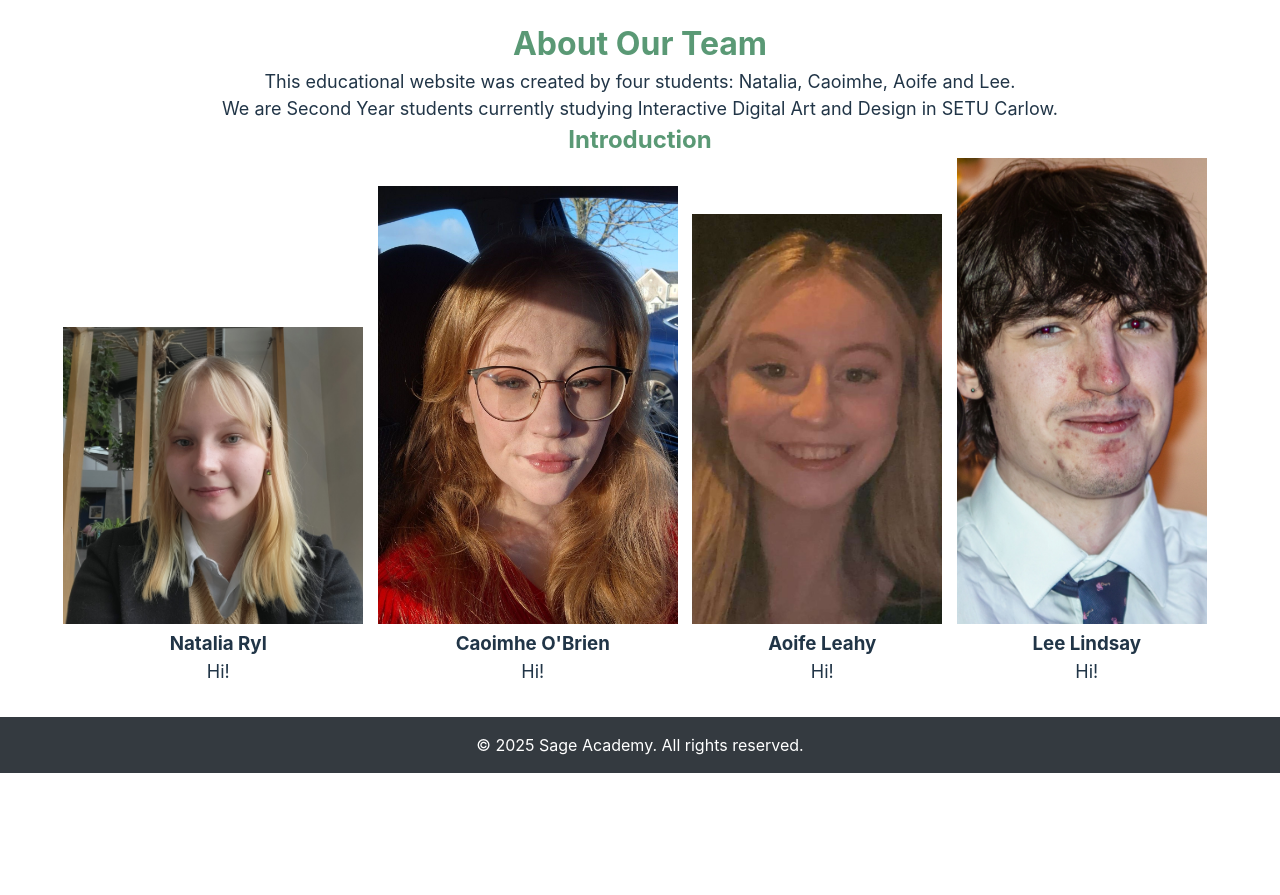
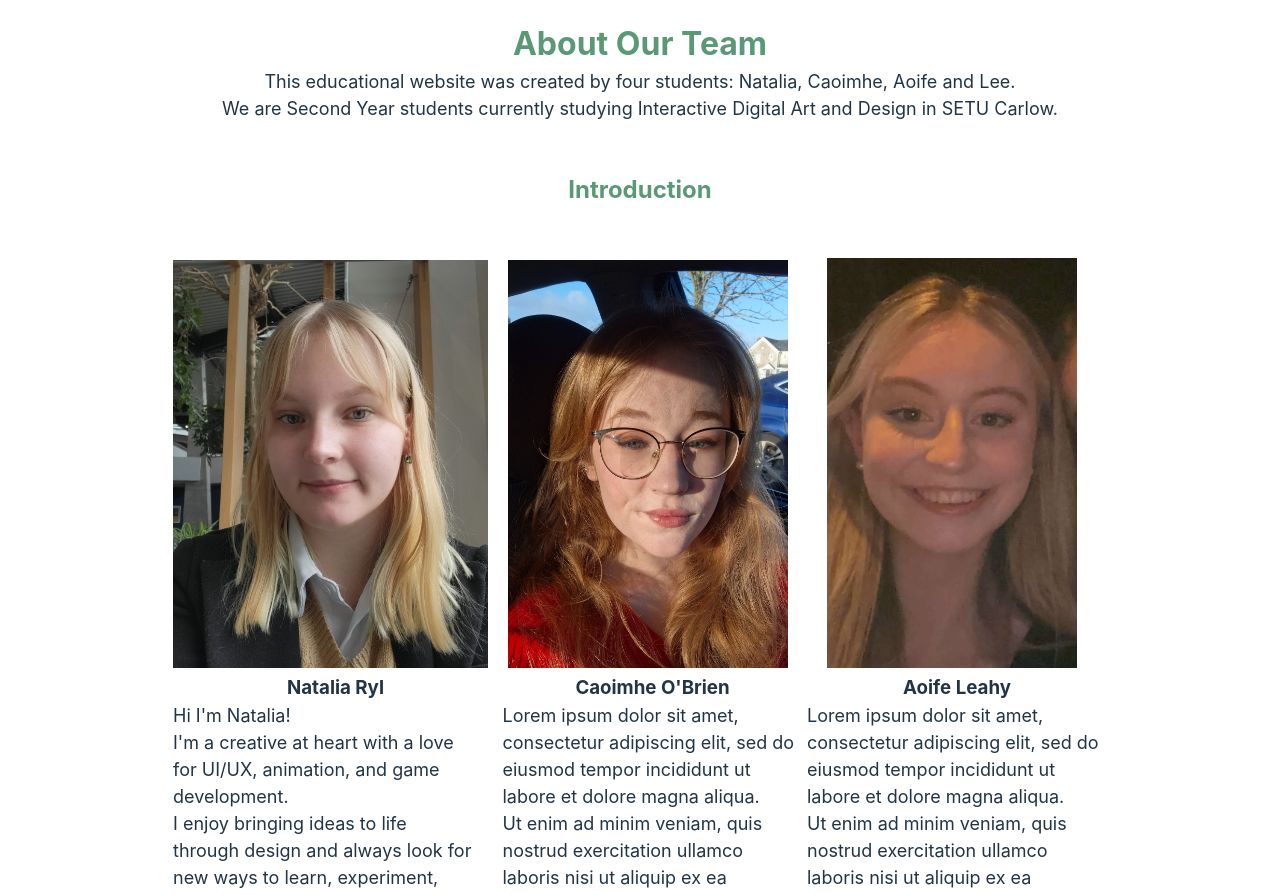
Before and after one commit to CaoimheOBrien/WebUIDesign_2025GroupProject, a SvelteKit app in the folder Web App/Sage-Academy-App/: page /about in a window 1280 px wide. Shown: the part 100-995 px from the top of the page. Before the commit the page ends 873 px from the top, so only its background shows below. Built offline with nearby package versions, Linux system fonts and the light colour scheme.

Commit message:
about updated

```diff
--- a/Web App/Sage-Academy-App/src/routes/+page.svelte
+++ b/Web App/Sage-Academy-App/src/routes/+page.svelte
@@ -10,8 +10,8 @@
 
 <!-- Gallery Container -->
 <div class="gallery">
-    <button button="I'm a Student"  />
-    <button button="I'm a Teacher"  />
+    <!-- <button button="I'm a Student"  />
+    <button button="I'm a Teacher"  /> -->
 </div>
 
 <style>
--- a/Web App/Sage-Academy-App/src/routes/about/+page.svelte
+++ b/Web App/Sage-Academy-App/src/routes/about/+page.svelte
@@ -13,48 +13,72 @@
 <h2>Introduction</h2>
 
 <div class="OurPics">
-<img src="/natalia.jpg" alt="Natalia Profile">
+<img src="/natalia.jpg" id="natalia" alt="Natalia Profile">
 <h3>Natalia Ryl</h3>
-<p>Hi!</p>
+<p>Hi I'm Natalia!</p>
+<p>I'm a creative at heart with a love for UI/UX, animation, and game development. </p>
+<p>I enjoy bringing ideas to life through design and always look for new ways to learn, experiment, and improve my skills</p>
 </div>
 
 <div class="OurPics">
-    <img src="/caoimhe.jpg" alt="Caoimhe Profile">
+    <img src="/caoimhe.jpg" id="caoimhe" alt="Caoimhe Profile">
     <h3>Caoimhe O'Brien</h3>
-    <p>Hi!</p>
+    <p>Lorem ipsum dolor sit amet, consectetur adipiscing elit, sed do eiusmod tempor incididunt ut labore et dolore magna aliqua.</p>
+    <p>Ut enim ad minim veniam, quis nostrud exercitation ullamco laboris nisi ut aliquip ex ea commodo consequat.</p>
 </div>
 
 <div class="OurPics">
-    <img src="/aoife.jpg" id="smaller" alt="Aoife Profile">
+    <img src="/aoife.jpg" id="aoife" alt="Aoife Profile">
     <h3>Aoife Leahy</h3>
-    <p>Hi!</p>
+    <p>Lorem ipsum dolor sit amet, consectetur adipiscing elit, sed do eiusmod tempor incididunt ut labore et dolore magna aliqua.</p>
+    <p>Ut enim ad minim veniam, quis nostrud exercitation ullamco laboris nisi ut aliquip ex ea commodo consequat.</p>
     </div>
 
 <div class="OurPics">
-    <img src="/lee.jpg" id="smaller" alt="Lee Profile">
+    <img src="/lee.jpg" id="lee" alt="Lee Profile">
     <h3>Lee Lindsay</h3>
-    <p>Hi!</p>
+    <p>Lorem ipsum dolor sit amet, consectetur adipiscing elit, sed do eiusmod tempor incididunt ut labore et dolore magna aliqua.</p>
+    <p>Ut enim ad minim veniam, quis nostrud exercitation ullamco laboris nisi ut aliquip ex ea commodo consequat.</p>
 </div>
 
 <style>
     h1 { color: #5a9975; }
 
-    p { font-size: 18px; }
+    p {
+        font-size: 18px;
+     }
 
     h2 {
     color: #5a9975;
+    padding: 50px;
     }
 
     img {
-        width: 300px;
         margin-right: 0.625rem;
     }
 
-    #smaller {
+    #natalia {
+        width: 315px;
+    }
+
+    #caoimhe {
+        width: 280px;
+    }
+
+    #aoife {
         width: 250px;
+    }
+
+    #lee {
+        width: 220px;
     }
 
     .OurPics{
         display: inline-block;
     }
+
+    .OurPics p {
+        width: 300px;
+        text-align: left;
+    }
 </style>
```
Also changed, not shown: Web App/Sage-Academy-App/static/natalia.jpg.
